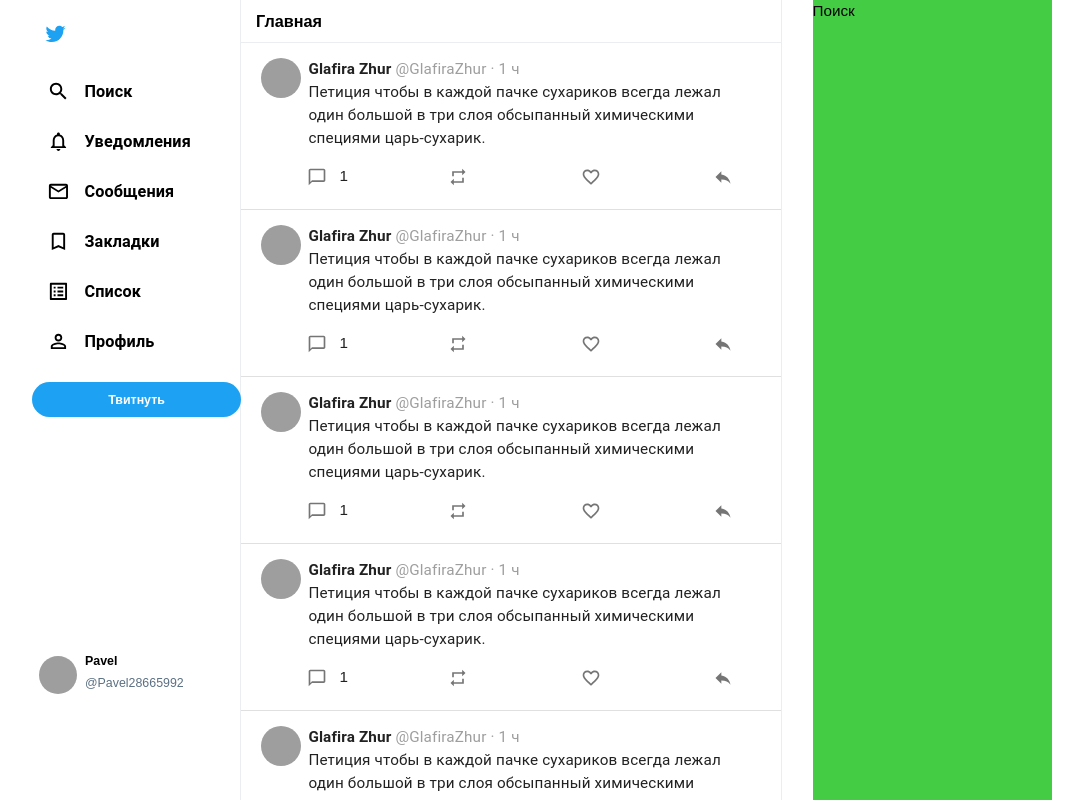
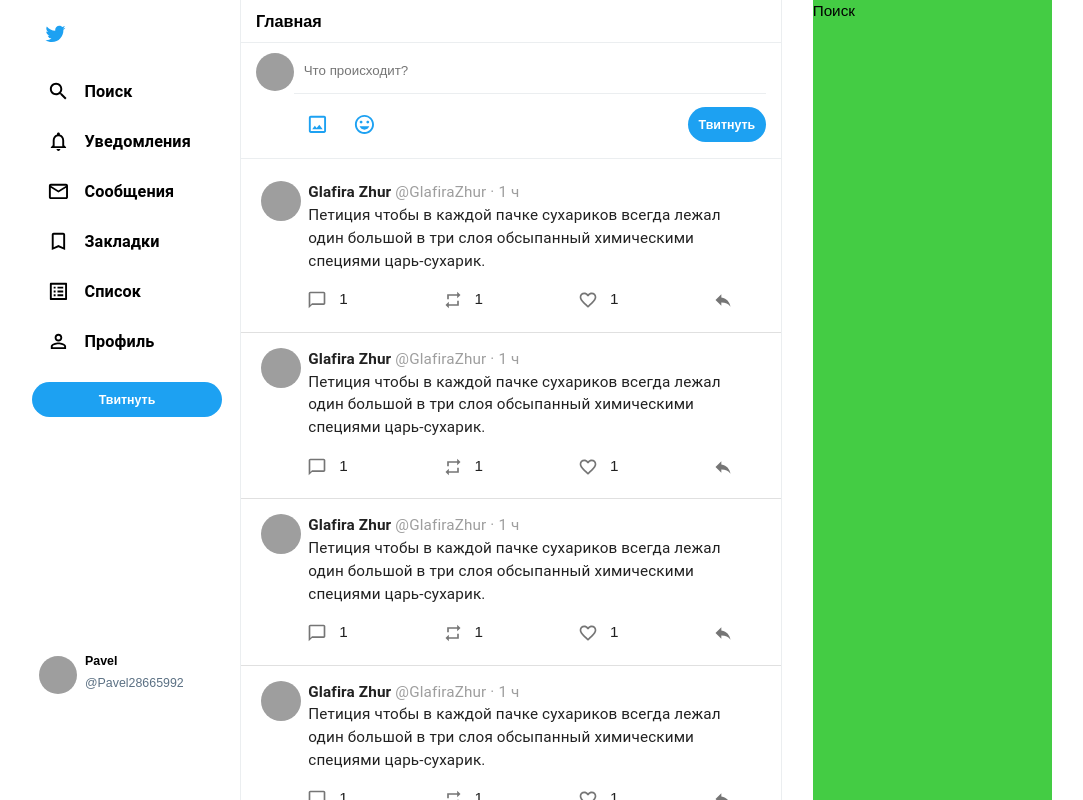
Before and after one commit to HonestRationalBest/twitter_clone, a React (Create React App) app: page /home in a window 1280 px wide. Shown: the top 800 px of the page, without its empty margins (98-1181 px from the left). Built offline with nearby package versions, Linux system fonts and the light colour scheme; grey boxes are pictures that could not be loaded.

Commit message:
finish home fit

```diff
--- a/package.json
+++ b/package.json
@@ -18,6 +18,7 @@
     "react-dom": "^17.0.2",
     "react-router-dom": "^5.2.0",
     "react-scripts": "4.0.3",
+    "react-textarea-autosize": "^8.3.2",
     "styled-components": "^5.2.3",
     "styled-system": "^5.1.5",
     "typescript": "^4.2.4",
--- /dev/null
+++ b/src/components/CircularProgress/CircularProgress.tsx
@@ -0,0 +1,91 @@
+import React, { useEffect, useState } from 'react'
+import CircularProgress, { CircularProgressProps } from '@material-ui/core/CircularProgress'
+import Typography from '@material-ui/core/Typography'
+import Box from '@material-ui/core/Box'
+import { makeStyles, Theme } from '@material-ui/core'
+import { ColorsMap, FontSizeMap } from '../../utils/Theme'
+import { Text } from '../Text'
+import { fontSize } from 'styled-system'
+
+export interface CircularStaticProps {
+  text: string
+}
+
+interface CircularProgressWithLabelProps {
+  value: number
+}
+
+export const useStyles = makeStyles((theme: Theme) => ({
+  circularProgressBox: {
+    width: '1.9rem',
+    height: '1.9rem',
+    '& .MuiCircularProgress-root': {
+      color: ColorsMap.primary,
+    },
+  },
+  circularProgressBoxError: {
+    width: '1.9rem',
+    height: '1.9rem',
+    '& .MuiCircularProgress-root': {
+      color: ColorsMap.error,
+    },
+  },
+  circularProgressBoxWarning: {
+    width: '1.9rem',
+    height: '1.9rem',
+    '& .MuiCircularProgress-root': {
+      color: ColorsMap.warning,
+    },
+  },
+}))
+
+const CircularProgressWithLabel: React.FC<CircularProgressWithLabelProps> = ({ value }) => {
+  const classes = useStyles()
+  const [percent, setPercent] = useState<number>(100)
+
+  useEffect(() => {
+    if (value < 280) {
+      setPercent((value / 280) * 100)
+    }
+  }, [value])
+
+  return (
+    <Box
+      position="relative"
+      display="inline-flex"
+      className={
+        value >= 280
+          ? classes.circularProgressBoxError
+          : value > 260
+          ? classes.circularProgressBoxWarning
+          : classes.circularProgressBox
+      }
+    >
+      <CircularProgress variant="determinate" value={Math.round(percent)} />
+      <Box
+        top={0}
+        left={0}
+        bottom={0}
+        right={0}
+        position="absolute"
+        display="flex"
+        alignItems="center"
+        justifyContent="center"
+      >
+        <Text fontSize={FontSizeMap.s} mt="0.8rem" mr="0.65rem" textColor={ColorsMap.secondary}>
+          {value >= 280 ? `${280 - value}` : value > 260 ? `${280 - value}` : ''}
+        </Text>
+      </Box>
+    </Box>
+  )
+}
+
+export const CircularStatic: React.FC<CircularStaticProps> = ({ text }) => {
+  const [progress, setProgress] = React.useState(0)
+
+  React.useEffect(() => {
+    setProgress(text.length)
+  }, [text])
+
+  return <CircularProgressWithLabel value={progress} />
+}
--- /dev/null
+++ b/src/components/CircularProgress/index.ts
@@ -0,0 +1,2 @@
+export { CircularStatic } from './CircularProgress'
+export type { CircularStaticProps } from './CircularProgress'
--- /dev/null
+++ b/src/components/NewTweetSection/NewTweetSection.tsx
@@ -0,0 +1,102 @@
+import React, { useState, useEffect } from 'react'
+import styled from 'styled-components'
+import {
+  BorderRadiusMap,
+  ColorsMap,
+  FontFamilyMap,
+  FontSizeMap,
+  FontWeightMap,
+  pxToRem,
+} from '../../utils/Theme'
+import TextareaAutosize from 'react-textarea-autosize'
+import { Box } from '../Box'
+import { useHomeStyles } from '../../pages/Home/Home'
+import { CircularProgress, IconButton } from '@material-ui/core'
+import CropOriginalIcon from '@material-ui/icons/CropOriginal'
+import MoodIcon from '@material-ui/icons/Mood'
+import { Button } from '../Button'
+import { CircularStatic } from '../CircularProgress/CircularProgress'
+
+export interface NewTweetSectionProps {
+  avatarUrl?: string
+  classes: ReturnType<typeof useHomeStyles>
+}
+
+const Avatar = styled.img`
+  width: 2.5rem;
+  height: 2.5rem;
+  border-radius: ${BorderRadiusMap.buttons};
+`
+
+const Line = styled.hr`
+  height: 1px;
+  border: 0;
+  background: ${ColorsMap.borders};
+`
+
+export const NewTweetSection: React.FC<NewTweetSectionProps> = ({
+  avatarUrl = 'https://i.picsum.photos/id/413/536/354.jpg?hmac=gWzeJ37G-MqxxyO9UpTc_dK2Bu77KvFEugYCzbdHXOA',
+  classes,
+}) => {
+  const [disabled, setDisbled] = useState<boolean>(false)
+  const [textAreaContent, setTextAreaContent] = useState<string>('')
+
+  useEffect(() => {
+    if (textAreaContent.length > 280) {
+      setDisbled(true)
+    } else {
+      setDisbled(false)
+    }
+  }, [textAreaContent])
+  return (
+    <Box
+      p="0.625rem 1rem"
+      borderBottom="1px solid #000"
+      borderBottomColor={ColorsMap.borders}
+      display="flex"
+    >
+      <Avatar src={avatarUrl} alt="avatarUrl" />
+      <Box width="100%">
+        <TextareaAutosize
+          placeholder="Что происходит?"
+          className={classes.textarea}
+          onChange={(e) => setTextAreaContent(e.target.value)}
+        />
+        <Line />
+        <Box display="flex" alignItems="center" justifyContent="space-between" width="100%">
+          <Box>
+            <ul className={classes.textareaIcons}>
+              <li className={classes.textareaIconsItem}>
+                <IconButton className={classes.logo} aria-label="">
+                  <CropOriginalIcon className={classes.logoIcon} />
+                </IconButton>
+              </li>
+              <li className={classes.textareaIconsItem}>
+                <IconButton className={classes.logo} aria-label="">
+                  <MoodIcon className={classes.logoIcon} />
+                </IconButton>
+              </li>
+            </ul>
+          </Box>
+          <Box display="flex">
+            <CircularStatic text={textAreaContent} />
+            <Button
+              backgroundColor={ColorsMap.primary}
+              textColor={ColorsMap.white}
+              maxWidth={pxToRem(100)}
+              width="100%"
+              border="0"
+              borderRadius={BorderRadiusMap.buttons}
+              p="0.7rem"
+              fontSize={FontSizeMap.s}
+              fontWeight={FontWeightMap.bold}
+              disabled={disabled}
+            >
+              Твитнуть
+            </Button>
+          </Box>
+        </Box>
+      </Box>
+    </Box>
+  )
+}
--- /dev/null
+++ b/src/components/NewTweetSection/index.ts
@@ -0,0 +1,2 @@
+export { NewTweetSection } from './NewTweetSection'
+export type { NewTweetSectionProps } from './NewTweetSection'
--- a/src/components/SideMenu/SideMenu.tsx
+++ b/src/components/SideMenu/SideMenu.tsx
@@ -80,7 +80,7 @@
       </li>
       <li className={classes.sideMenuListItem}>
         <Button
-          maxWidth={pxToRem(220)}
+          maxWidth={pxToRem(200)}
           width="100%"
           backgroundColor={ColorsMap.primary}
           fontSize={FontSizeMap.s}
--- a/src/components/Tweet/Tweet.tsx
+++ b/src/components/Tweet/Tweet.tsx
@@ -56,11 +56,13 @@
               <IconButton>
                 <RepostIcon style={{ fontSize: 20 }} />
               </IconButton>
+              <span>1</span>
             </div>
             <div>
               <IconButton>
                 <LikeIcon style={{ fontSize: 20 }} />
               </IconButton>
+              <span>1</span>
             </div>
             <div>
               <IconButton>
--- a/src/pages/Home/Home.tsx
+++ b/src/pages/Home/Home.tsx
@@ -1,6 +1,6 @@
 import React from 'react'
 import styled from 'styled-components'
-import { ColorsMap, FontSizeMap, FontWeightMap, pxToRem } from '../../utils/Theme'
+import { ColorsMap, FontSizeMap, FontFamilyMap, FontWeightMap, pxToRem } from '../../utils/Theme'
 import { AccountToggle } from '../../components/AccountToggle/AccountToggle'
 import { Box } from '../../components/Box'
 import { SideMenu } from '../../components/SideMenu/SideMenu'
@@ -8,6 +8,7 @@
 import grey from '@material-ui/core/colors/grey'
 import { Text } from '../../components/Text'
 import { Tweet } from '../../components/Tweet'
+import { NewTweetSection } from '../../components/NewTweetSection'
 
 interface HomeProps {}
 
@@ -69,7 +70,7 @@
     borderLeft: '0',
     borderRight: '0',
     borderRadius: 0,
-    padding: '10px 15px',
+    padding: '0.625rem 1rem',
     '& h6': {
       fontWeight: 800,
     },
@@ -95,6 +96,46 @@
   },
   tweetUserName: {
     color: grey[500],
+  },
+  textarea: {
+    width: '100%',
+    resize: 'none',
+    fontFamily: `${FontFamilyMap.default}`,
+    marginTop: '0.5rem',
+    marginLeft: '0.5rem',
+    border: 0,
+  },
+  textareaIcons: {
+    listStyle: 'none',
+    padding: 0,
+    margin: 0,
+    width: 230,
+    display: 'flex',
+  },
+  textareaIconsItem: {
+    cursor: 'pointer',
+    '&:hover': {
+      '& div': {
+        backgroundColor: ColorsMap.hover,
+        '& h6': {
+          color: ColorsMap.primary,
+        },
+        '& svg path': {
+          fill: ColorsMap.primary,
+        },
+      },
+    },
+    '& div': {
+      display: 'inline-flex',
+      alignItems: 'center',
+      position: 'relative',
+      borderRadius: 30,
+      height: 50,
+      transition: 'background-color 0.1s ease-in-out',
+    },
+    '& button': {
+      margin: 0,
+    },
   },
 }))
 
@@ -139,6 +180,9 @@
               Главная
             </Text>
           </TweetHeader>
+          <Box pb="0.5rem">
+            <NewTweetSection classes={classes} />
+          </Box>
           {[
             ...new Array(20).fill(
               <Tweet
--- a/src/utils/Theme/Theme.ts
+++ b/src/utils/Theme/Theme.ts
@@ -59,6 +59,8 @@
   borders: 'rgb(235, 238, 240)',
   background: '##F7F9FA',
   hover: 'rgba(29, 161, 242, 0.1)',
+  error: 'rgb(224, 36, 94)',
+  warning: 'rgb(255, 173, 31)',
 }
 
 export const BorderRadiusMap = {
```
Also changed, not shown: 2 other files (tests, documents, lock files or other folders).
